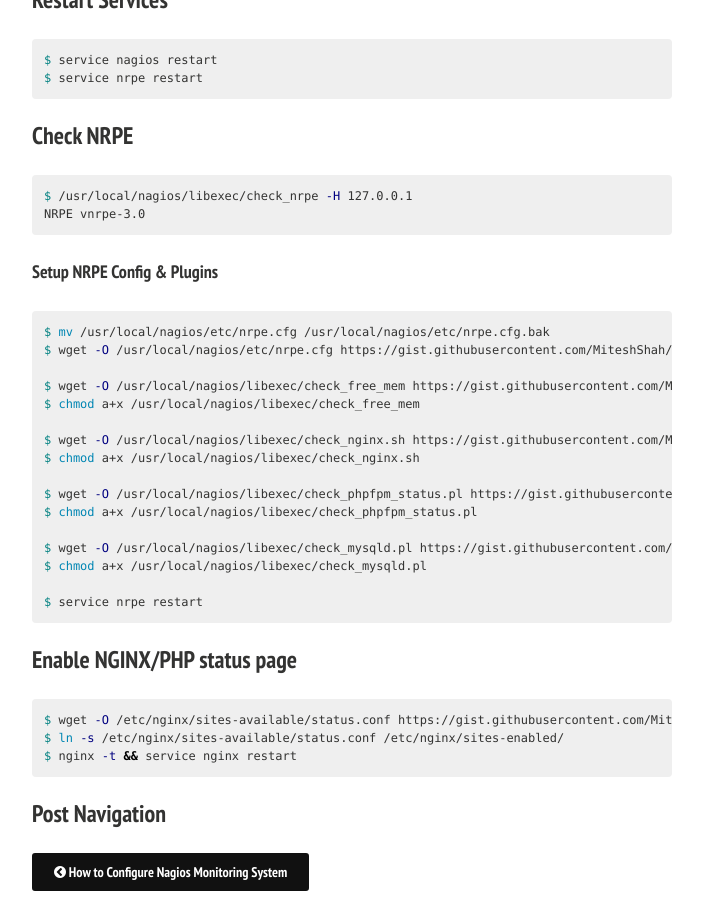
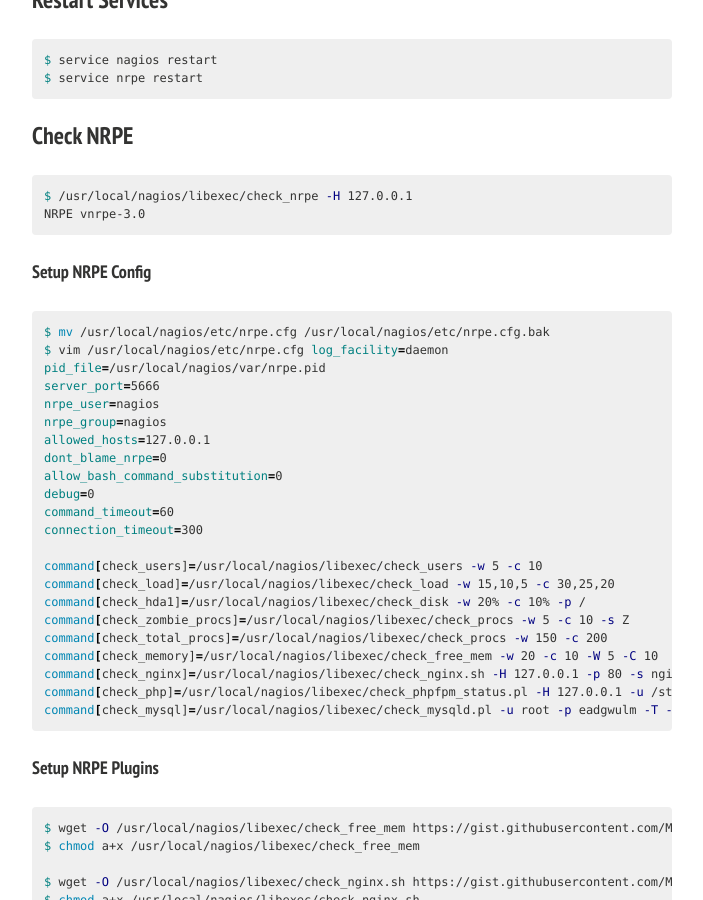
Before and after one commit to MiteshShah/miteshshah.github.io, a Jekyll site: the page built from _posts/devops/nagios/2016-09-02-how-to-configure-remote-system-for-nagios-monitoring.markdown, in a window 1280 px wide and 900 px high, scrolled down 1266 px. Shown: the whole window, without its empty margins (288-991 px from the left). Built offline with Jekyll 4.4.1, drawn with Linux system fonts in a browser that asks for light colours; nearby versions of some CDN libraries; comment, search, counter and statistics services are not loaded; some of the changed text lies outside the part shown.

Commit message:
Updated Nagios

```diff
--- a/_posts/devops/nagios/2016-09-02-how-to-configure-remote-system-for-nagios-monitoring.markdown
+++ b/_posts/devops/nagios/2016-09-02-how-to-configure-remote-system-for-nagios-monitoring.markdown
@@ -82,12 +82,36 @@ $ /usr/local/nagios/libexec/check_nrpe -H 127.0.0.1
 NRPE vnrpe-3.0
 {% endhighlight %}
 
-#### Setup NRPE Config & Plugins
+#### Setup NRPE Config
 
 {% highlight bash %}
 $ mv /usr/local/nagios/etc/nrpe.cfg /usr/local/nagios/etc/nrpe.cfg.bak
-$ wget -O /usr/local/nagios/etc/nrpe.cfg https://gist.githubusercontent.com/MiteshShah/77445d56396691b71ac76fb931c8ecbb/raw/3a60256314a2fb489feaecbcbb79d22b5dacddd9/nrpe.conf
+$ vim /usr/local/nagios/etc/nrpe.cfg log_facility=daemon
+pid_file=/usr/local/nagios/var/nrpe.pid
+server_port=5666
+nrpe_user=nagios
+nrpe_group=nagios
+allowed_hosts=127.0.0.1
+dont_blame_nrpe=0
+allow_bash_command_substitution=0
+debug=0
+command_timeout=60
+connection_timeout=300
 
+command[check_users]=/usr/local/nagios/libexec/check_users -w 5 -c 10
+command[check_load]=/usr/local/nagios/libexec/check_load -w 15,10,5 -c 30,25,20
+command[check_hda1]=/usr/local/nagios/libexec/check_disk -w 20% -c 10% -p /
+command[check_zombie_procs]=/usr/local/nagios/libexec/check_procs -w 5 -c 10 -s Z
+command[check_total_procs]=/usr/local/nagios/libexec/check_procs -w 150 -c 200
+command[check_memory]=/usr/local/nagios/libexec/check_free_mem -w 20 -c 10 -W 5 -C 10
+command[check_nginx]=/usr/local/nagios/libexec/check_nginx.sh -H 127.0.0.1 -p 80 -s nginx_status -N
+command[check_php]=/usr/local/nagios/libexec/check_phpfpm_status.pl -H 127.0.0.1 -u /status
+command[check_mysql]=/usr/local/nagios/libexec/check_mysqld.pl -u root -p eadgwulm -T -a uptime,threads_connected,questions,slow_queries,open_tables -A threads_running,innodb_row_lock_time_avg,show global status  -w ",,,," -c ",,,,1000"
+{% endhighlight %}
+
+#### Setup NRPE Plugins
+
+{% highlight bash %}
 $ wget -O /usr/local/nagios/libexec/check_free_mem https://gist.githubusercontent.com/MiteshShah/65dad7fa814a31d5a8a5d7bc7716c079/raw/5c2693fedfda4eda46e71b93db7c1dcf8db0f2aa/check_free_mem
 $ chmod a+x /usr/local/nagios/libexec/check_free_mem
 
```
Also changed, not shown: devops/nagios/index.md (+1 -1 lines).
